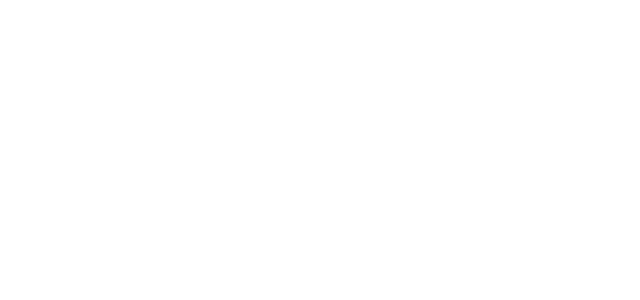
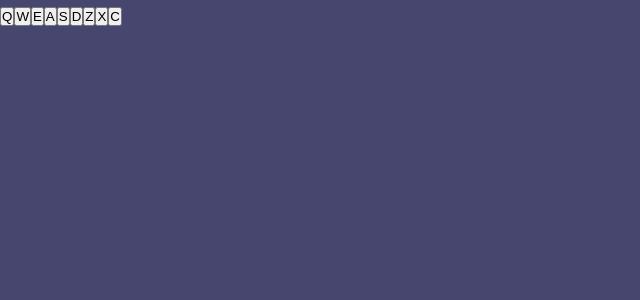
Before and after one commit to Bre323/Drum-Machine, a React (Create React App) app: page / in a window 1280 px wide. Shown: the top 300 px of the page, without its empty margins (0-640 px from the left). Built offline with nearby package versions, Linux system fonts and the light colour scheme.

Commit message:
New directories and Keyboard Structure

```diff
--- a/src/App.js
+++ b/src/App.js
@@ -1,9 +1,144 @@
 import React from "react";
+import Keyboard from "./components/Keyboard";
 
- class App extends React.Component {
-    render() {
-        return <></>
-    }
+
+const firstSoundsGroup = [
+    {
+    keyCode: 81,
+    keyTrigger: 'Q',
+    id: 'Heater-1',
+    url: 'https://s3.amazonaws.com/freecodecamp/drums/Heater-1.mp3'
+  },
+  {
+    keyCode: 87,
+    keyTrigger: 'W',
+    id: 'Heater-2',
+    url: 'https://s3.amazonaws.com/freecodecamp/drums/Heater-2.mp3'
+  },
+  {
+    keyCode: 69,
+    keyTrigger: 'E',
+    id: 'Heater-3',
+    url: 'https://s3.amazonaws.com/freecodecamp/drums/Heater-3.mp3'
+  },
+  {
+    keyCode: 65,
+    keyTrigger: 'A',
+    id: 'Heater-4',
+    url: 'https://s3.amazonaws.com/freecodecamp/drums/Heater-4_1.mp3'
+  },
+  {
+    keyCode: 83,
+    keyTrigger: 'S',
+    id: 'Clap',
+    url: 'https://s3.amazonaws.com/freecodecamp/drums/Heater-6.mp3'
+  },
+  {
+    keyCode: 68,
+    keyTrigger: 'D',
+    id: 'Open-HH',
+    url: 'https://s3.amazonaws.com/freecodecamp/drums/Dsc_Oh.mp3'
+  },
+  {
+    keyCode: 90,
+    keyTrigger: 'Z',
+    id: "Kick-n'-Hat",
+    url: 'https://s3.amazonaws.com/freecodecamp/drums/Kick_n_Hat.mp3'
+  },
+  {
+    keyCode: 88,
+    keyTrigger: 'X',
+    id: 'Kick',
+    url: 'https://s3.amazonaws.com/freecodecamp/drums/RP4_KICK_1.mp3'
+  },
+  {
+    keyCode: 67,
+    keyTrigger: 'C',
+    id: 'Closed-HH',
+    url: 'https://s3.amazonaws.com/freecodecamp/drums/Cev_H2.mp3'
+  }
+]
+
+const secondSoundsGroup = [
+  {
+    keyCode: 81,
+    keyTrigger: 'Q',
+    id: 'Chord-1',
+    url: 'https://s3.amazonaws.com/freecodecamp/drums/Chord_1.mp3'
+  },
+  {
+    keyCode: 87,
+    keyTrigger: 'W',
+    id: 'Chord-2',
+    url: 'https://s3.amazonaws.com/freecodecamp/drums/Chord_2.mp3'
+  },
+  {
+    keyCode: 69,
+    keyTrigger: 'E',
+    id: 'Chord-3',
+    url: 'https://s3.amazonaws.com/freecodecamp/drums/Chord_3.mp3'
+  },
+  {
+    keyCode: 65,
+    keyTrigger: 'A',
+    id: 'Shaker',
+    url: 'https://s3.amazonaws.com/freecodecamp/drums/Give_us_a_light.mp3'
+  },
+  {
+    keyCode: 83,
+    keyTrigger: 'S',
+    id: 'Open-HH',
+    url: 'https://s3.amazonaws.com/freecodecamp/drums/Dry_Ohh.mp3'
+  },
+  {
+    keyCode: 68,
+    keyTrigger: 'D',
+    id: 'Closed-HH',
+    url: 'https://s3.amazonaws.com/freecodecamp/drums/Bld_H1.mp3'
+  },
+  {
+    keyCode: 90,
+    keyTrigger: 'Z',
+    id: 'Punchy-Kick',
+    url: 'https://s3.amazonaws.com/freecodecamp/drums/punchy_kick_1.mp3'
+  },
+  {
+    keyCode: 88,
+    keyTrigger: 'X',
+    id: 'Side-Stick',
+    url: 'https://s3.amazonaws.com/freecodecamp/drums/side_stick_1.mp3'
+  },
+  {
+    keyCode: 67,
+    keyTrigger: 'C',
+    id: 'Snare',
+    url: 'https://s3.amazonaws.com/freecodecamp/drums/Brk_Snr.mp3'
+  }
+]
+
+const soundsName = {
+  heatherKit: "Heather Kit",
+  smoothPianoKit: "Smooth Piano Kit"
+}
+const soundsGroup = {
+  heatherKit: firstSoundsGroup,
+  smoothPianoKit: secondSoundsGroup
 }
 
+
+const App = () => {
+  const [sounds, setSounds] = React.useState(soundsGroup.heatherKit)
+
+  const play = () => {
+
+  }
+
+  return (
+    <div>
+      <Keyboard play={play} sounds={sounds} />
+    </div>
+  )
+}
+
+
 export default App
--- /dev/null
+++ b/src/components/Keyboard.js
@@ -0,0 +1,40 @@
+import React from "react"
+
+
+const KeyboardKey = ({ play, sound }) => {
+
+    const handleKeyDown = (event) => {
+        if(event.keyCode === sound.keyCode) {
+            play(sound.keyTrigger, sound.id)
+        }
+    }
+
+    React.useEffect(() => {
+        document.addEventListener("keydown", handleKeyDown)
+    })
+
+    return (
+        <button className="drum-pad" id={sound.id} onClick={() => play(sound.keyTrigger, sound.id)}>
+
+            <audio className="clip" id={sound.keyTrigger} src={sound.url} />
+            {sound.keyTrigger}
+
+        </button>
+    )
+}
+
+
+const Keyboard = ({ play, sounds }) => {
+    return (
+        <div className="keyboard">
+            {
+                sounds.map((sound) => {
+                    return <KeyboardKey play={play} sound={sound} key={sound.id} />
+                })
+            }
+        </div>
+    )
+}
+
+
+export default Keyboard
--- a/src/index.css
+++ b/src/index.css
@@ -3,3 +3,8 @@
   padding: 0;
   box-sizing: border-box;
 }
+
+body {
+  background-color: rgb(70, 70, 110);
+  font-size: 24px;
+}
```
